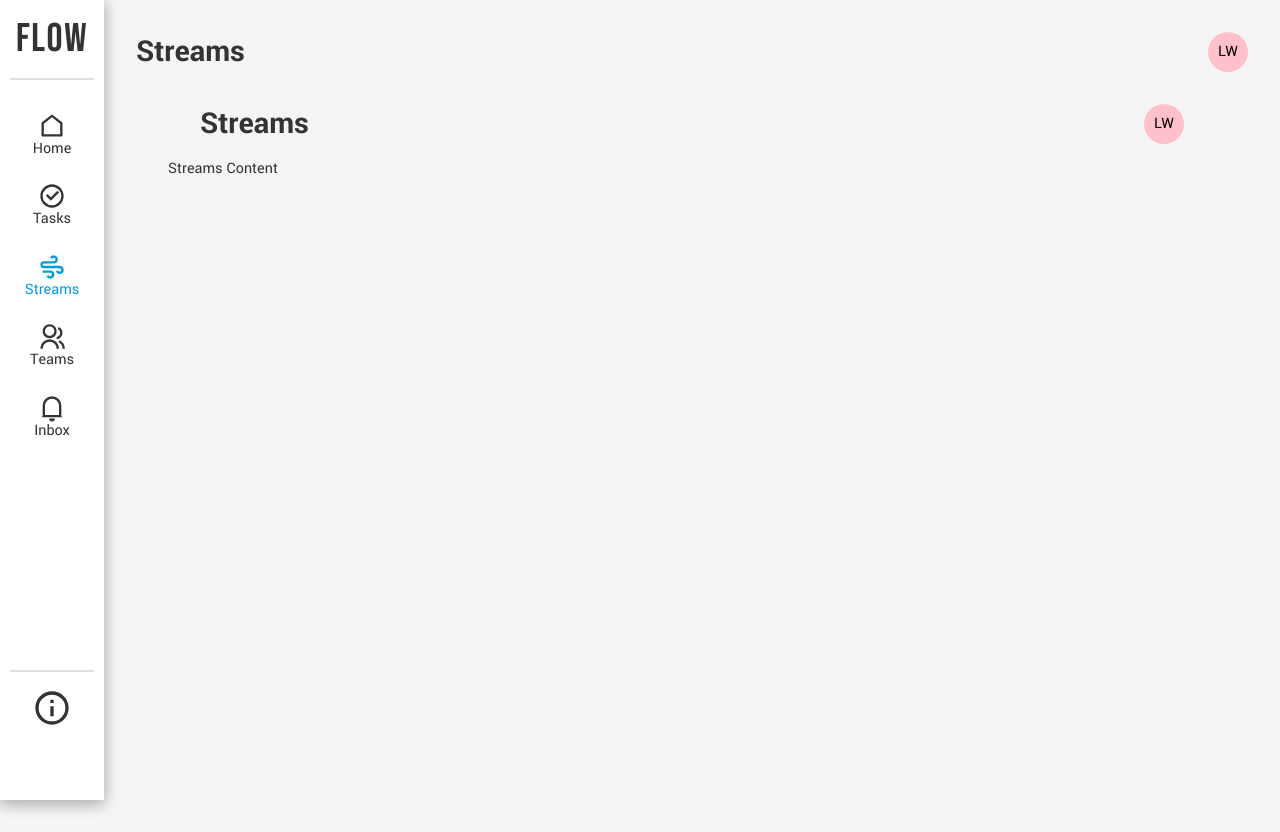
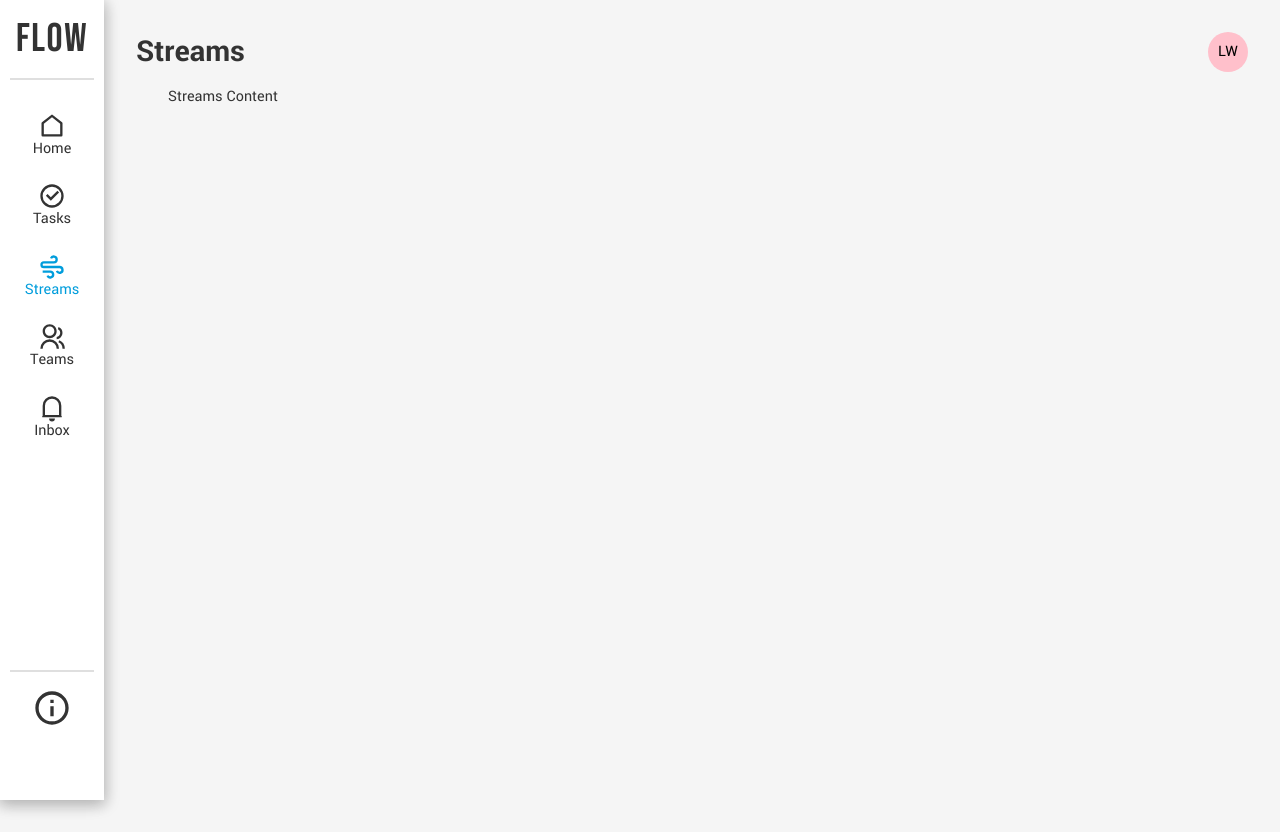
Before and after one commit to lisawagner/flow-app, a React (Create React App) app: page /streams in a window 1280 px wide. Built offline with nearby package versions, Linux system fonts and the light colour scheme; no server answers.

Commit message:
chore: code clean up

```diff
--- a/src/pages/Streams/Streams.js
+++ b/src/pages/Streams/Streams.js
@@ -1,11 +1,8 @@
 import React from 'react'
-// components
-import PageTopBar from '../../components/PageTopBar/PageTopBar'
 
 const Streams = ({ title }) => {
   return (
     <>
-      <PageTopBar title={title} />
       <p>Streams Content</p>
     </>
   )
```
